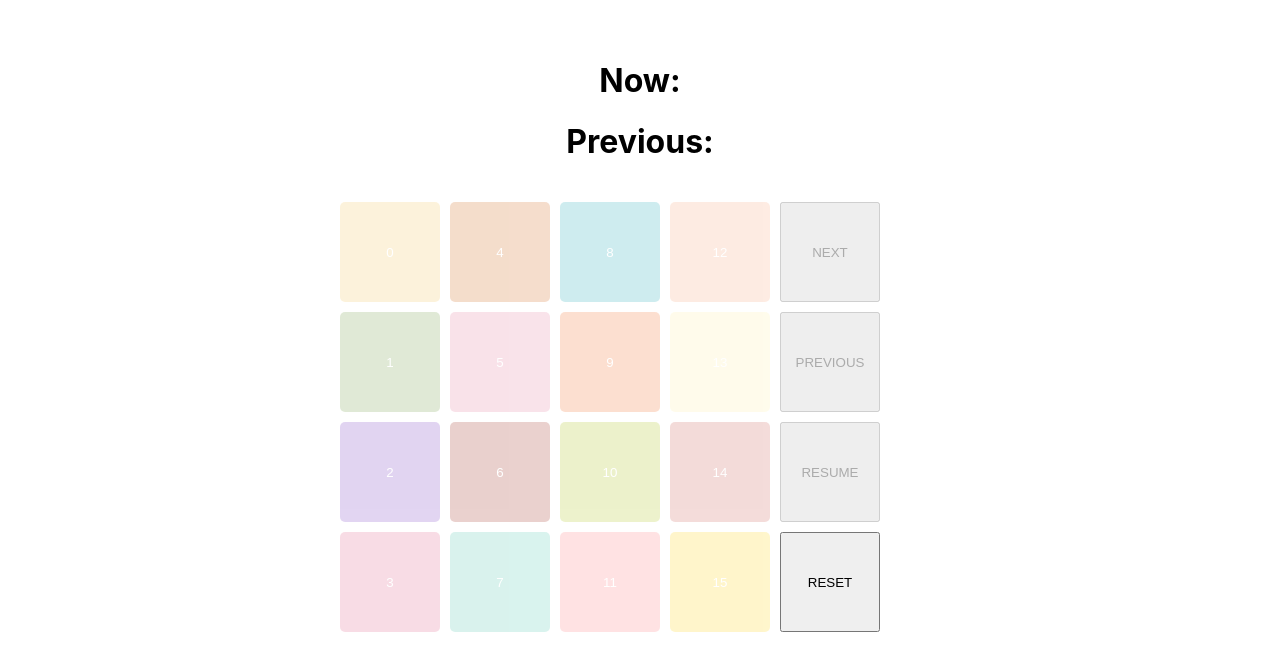
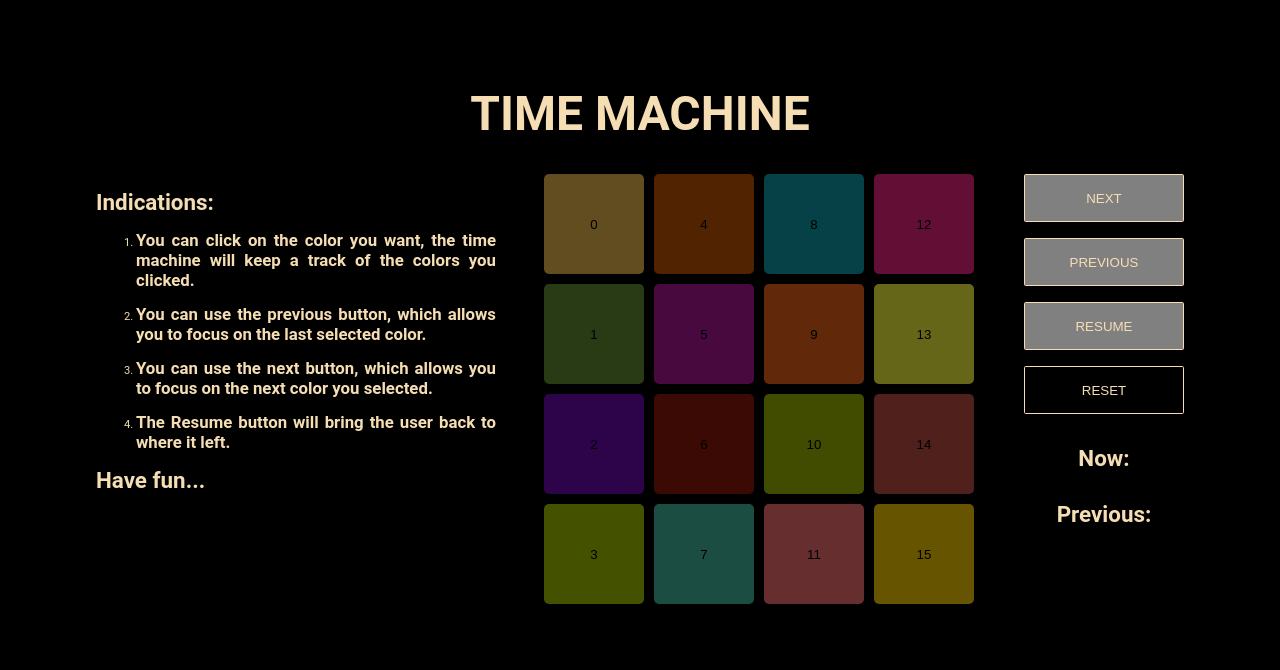
Before and after one commit to PaoAguilar/trainee07-games, a React (Create React App) app: page /timeMachine in a window 1280 px wide. Shown: the top 670 px of the page. Built offline with nearby package versions, Linux system fonts and the light colour scheme.

Commit message:
💄 adding styles to the tome machine

```diff
--- a/src/components/pages/Home.tsx
+++ b/src/components/pages/Home.tsx
@@ -5,7 +5,7 @@ const Home = (): any => {
   const history = useHistory();
   return (
     <div>
-      <h1>Home</h1>
+      <h1>CHOOSE YOUR GAME</h1>
       <button
         type="button"
         onClick={() => {
--- a/src/components/pages/TicTacToe.tsx
+++ b/src/components/pages/TicTacToe.tsx
@@ -54,13 +54,10 @@ const TicTacToe = (): JSX.Element => {
                 if (!(step.current === gameState.history.length)) {
                   moveThroughSteps(step.current);
                   step.current += 1;
-                  // console.log(step.current);
                 } else {
                   clearInterval(interval);
                 }
               }, 500);
-
-              // console.log(gameState.history.length - 1);
             }}
           >
             Replay
--- a/src/components/pages/TimeMachine.tsx
+++ b/src/components/pages/TimeMachine.tsx
@@ -14,23 +14,44 @@ const TimeMachine = (): JSX.Element => {
 
   return (
     <div>
-      <h1>
-        Now:
-        {getPrevValue(activeIndex)}
-      </h1>
-      <h1>
-        Previous:
-        {prevValue}
-      </h1>
       <br />
+      <h1 className="tittle">TIME MACHINE</h1>
+      <div className="time-machine">
+        <div className="time-machine__indications">
+          <h1>Indications:</h1>
+          <ol>
+            <li>
+              <h2>
+                You can click on the color you want, the time machine will keep
+                a track of the colors you clicked.
+              </h2>
+            </li>
+            <li>
+              <h2>
+                You can use the previous button, which allows you to focus on
+                the last selected color.
+              </h2>
+            </li>
+            <li>
+              <h2>
+                You can use the next button, which allows you to focus on the
+                next color you selected.
+              </h2>
+            </li>
+            <li>
+              <h2>
+                The Resume button will bring the user back to where it left.
+              </h2>
+            </li>
+          </ol>
+          <h1>Have fun...</h1>
+        </div>
         <div className="time-machine__wrapper">
           {colors.map((value, index) => (
             <button
               style={{
                 backgroundColor: value,
-              opacity: getPrevValue(activeIndex) === index ? 1 : 0.2,
-              border:
-                getPrevValue(activeIndex) === index ? '1px solid red' : '',
+                opacity: getPrevValue(activeIndex) === index ? 1 : 0.4,
               }}
               type="button"
               disabled={
@@ -46,10 +67,15 @@ const TimeMachine = (): JSX.Element => {
               {index}
             </button>
           ))}
+        </div>
 
+        <div className="time-machine__buttons">
           <button
             type="button"
-          disabled={history.length === 0 || activeIndex === history.length - 1}
+            className="time-machine__button-style"
+            disabled={
+              history.length === 0 || activeIndex === history.length - 1
+            }
             onClick={() => setActiveIndex(activeIndex + 1)}
           >
             NEXT
@@ -57,6 +83,7 @@ const TimeMachine = (): JSX.Element => {
 
           <button
             type="button"
+            className="time-machine__button-style"
             disabled={activeIndex === 0}
             onClick={() => {
               setActiveIndex(activeIndex - 1);
@@ -67,6 +94,7 @@ const TimeMachine = (): JSX.Element => {
 
           <button
             type="button"
+            className="time-machine__button-style"
             disabled={history.length === 0}
             onClick={() => {
               setActiveIndex(history.length - 1);
@@ -76,12 +104,22 @@ const TimeMachine = (): JSX.Element => {
           </button>
           <button
             type="button"
+            className="time-machine__button-style"
             onClick={() => {
               window.location.reload();
             }}
           >
             RESET
           </button>
+          <h1>
+            Now:
+            {getPrevValue(activeIndex)}
+          </h1>
+          <h1>
+            Previous:
+            {prevValue}
+          </h1>
+        </div>
       </div>
     </div>
   );
--- a/src/config/constants.tsx
+++ b/src/config/constants.tsx
@@ -2,18 +2,18 @@
 export const colors = [
   '#f2c14e',
   '#679436',
-  '#6f2dbd',
-  '#e05780',
+  '#7209b7',
+  '#aacc00',
   '#cc5803',
-  '#e27396',
+  '#b5179e',
   '#941b0c',
   '#44C1A8',
   '#0fa3b1',
   '#f26419',
   '#a5be00',
   '#ff7477',
-  '#f7a072',
-  '#ffef9f',
+  '#f72585',
+  '#ffff3f',
   '#c75146',
   '#ffd100'
 ];
--- a/src/styles/timeMachine.scss
+++ b/src/styles/timeMachine.scss
@@ -4,24 +4,67 @@ body {
   display: flex;
   justify-content: center;
   align-items: center;
+  background: black;
+  color: wheat;
+  font-size: 0.7rem;
+  font-family: 'Roboto', sans-serif;
+}
+
+.tittle {
+  font-size: 3rem;
 }
 
 .time-machine {
+  display: flex;
+  &__indications {
+    margin-right: 3rem;
+    width: 25rem;
+    text-align: justify;
+    text-justify: inter-word;
+    // background: green;
+  }
+
   &__wrapper {
-    width: 600px;
+    width: 30rem;
     display: grid;
     grid-gap: 10px;
-    grid-template-columns: repeat(5, 100px);
+    grid-template-columns: repeat(4, 100px);
     grid-template-rows: 100px 100px 100px 100px;
     grid-auto-flow: column;
   }
 
   &__box {
-    // background-color: #444;
-    color: #fff;
+    color: black;
     border-radius: 5px;
     padding: 20px;
     border: none;
+    outline: none;
+  }
+
+  &__buttons {
+    display: flex;
+    flex-direction: column;
+  }
+
+  &__button-style {
+    width: 10rem;
+    height: 3rem;
+    margin-bottom: 1rem;
+    padding: 0.35em 1.2em;
+    border: 0.1em solid wheat;
+    border-radius: 0.12em;
+    text-decoration: none;
+    color: wheat;
+    background: transparent;
+    text-align: center;
+    transition: all 0.2s;
+    outline: none;
+  }
+  &__button-style:disabled {
+    background: gray;
+  }
+  &__button-style:hover {
+    font-size: large;
   }
 }
 
```
Lines whose indentation alone changed are shown as unchanged.
